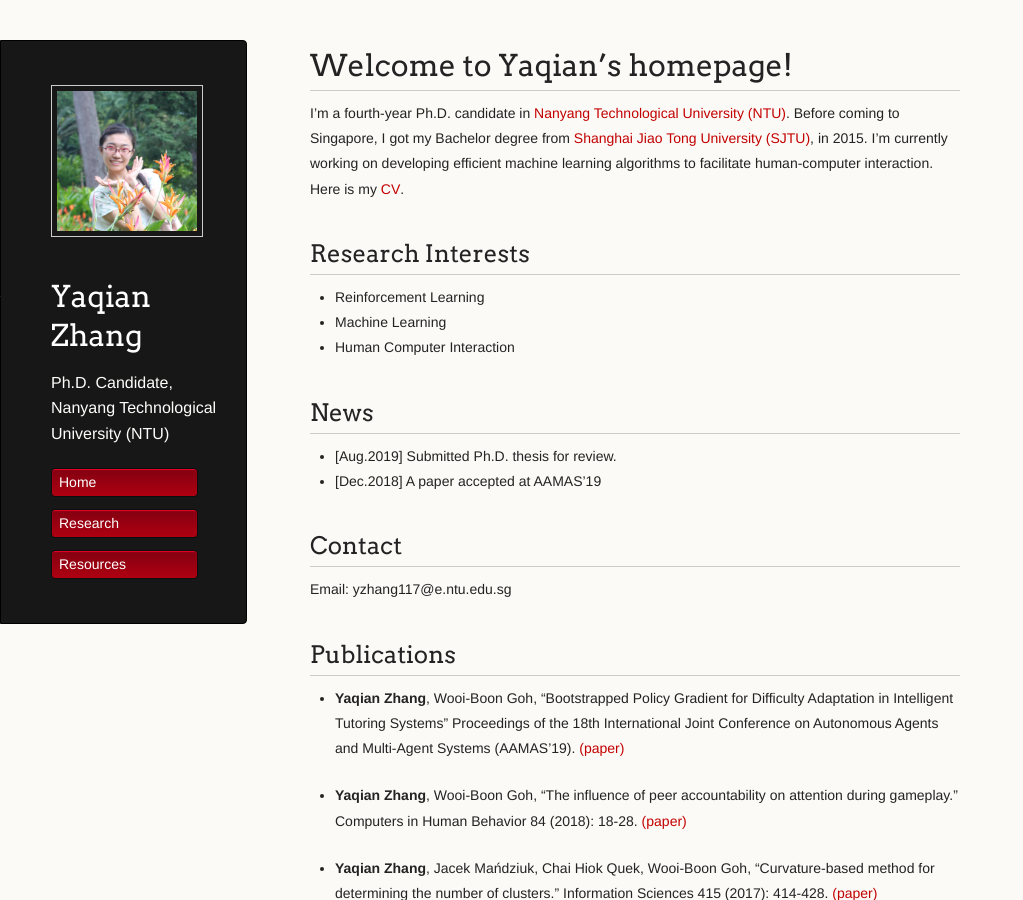
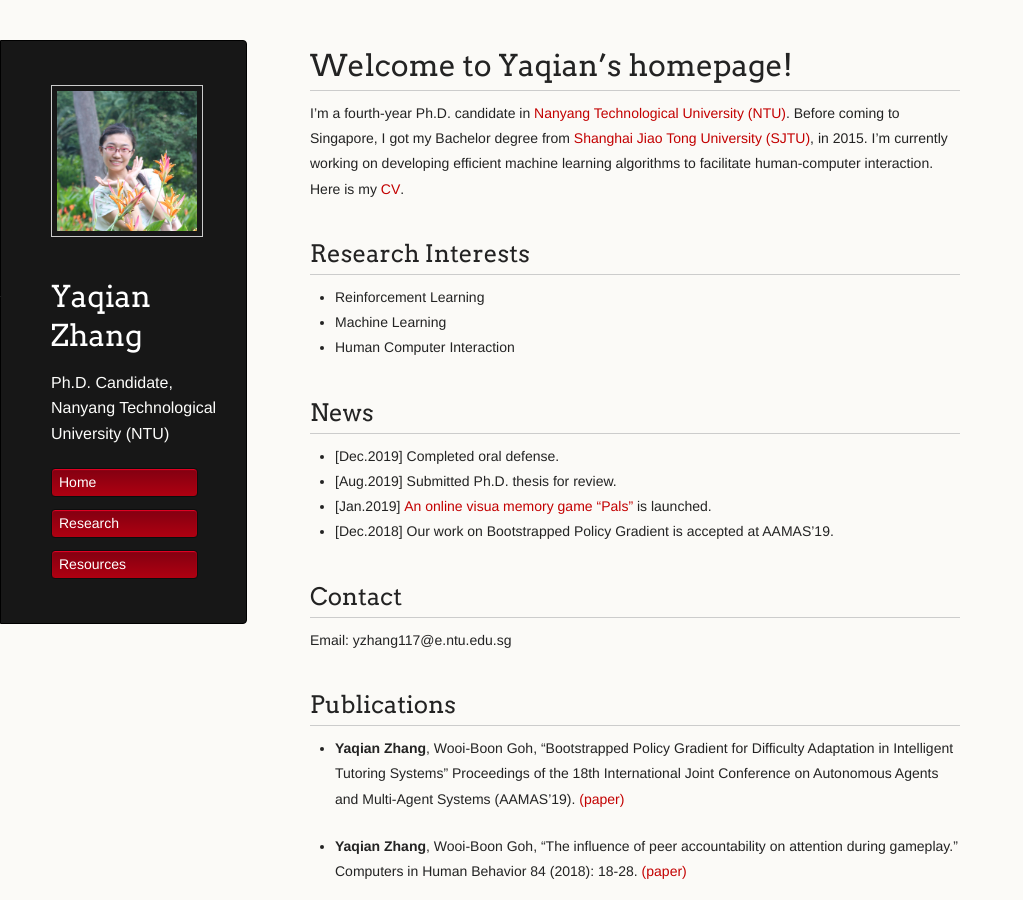
Before and after one commit to YaqianZhang/yaqianzhang.github.io, a Jekyll site: the page built from index.md, in a window 1280 px wide and 900 px high. Shown: the whole window, without its empty margins (0-1023 px from the left). Built offline with Jekyll 4.4.1, drawn with Linux system fonts in a browser that asks for light colours.

Commit message:
Update index.md

```diff
--- a/index.md
+++ b/index.md
@@ -20,8 +20,11 @@ I'm a fourth-year Ph.D. candidate in [Nanyang Technological University (NTU)](ht
 *   Human Computer Interaction
 
 ## News
+* [Dec.2019]  Completed oral defense.
 * [Aug.2019]  Submitted Ph.D. thesis for review.
-* [Dec.2018]  A paper accepted at AAMAS'19
+* [Jan.2019]  [An online visua memory game "Pals"](http://vmg23apr-env.wipf9rh8mt.ap-southeast-1.elasticbeanstalk.com/vmg_23_Apr/) is launched.
+* [Dec.2018]  Our work on Bootstrapped Policy Gradient is accepted at AAMAS'19.
+
 
 ## Contact
 Email: yzhang117@e.ntu.edu.sg
```
